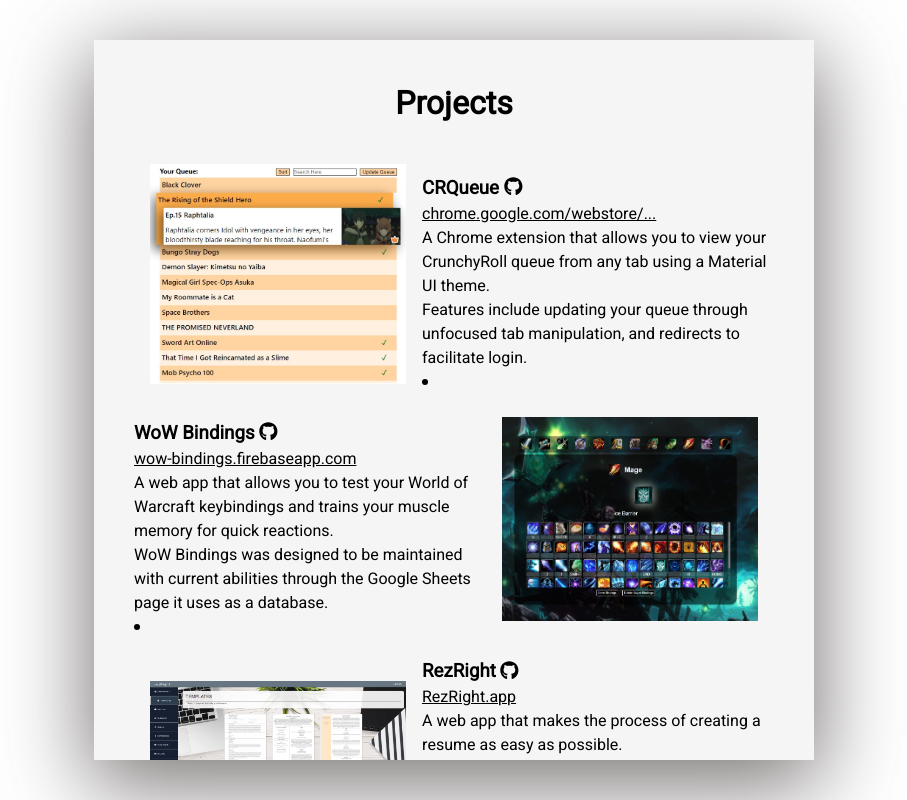
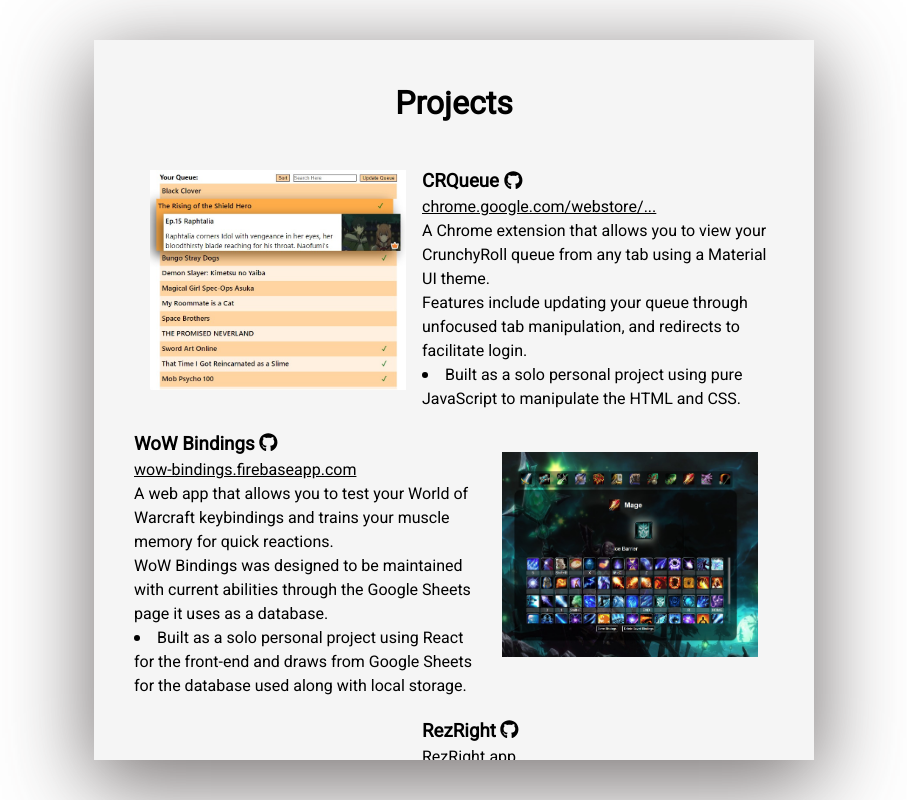
Before and after one commit to CruiseBrantley/portfolio, a React (Create React App) app: page /projects in a window 1280 px wide. Shown: the whole page, without its empty margins (186-1093 px from the left). Built offline with nearby package versions, Linux system fonts and the light colour scheme.

Commit message:
Refactored for improved json storage method

```diff
--- a/src/components/projects.js
+++ b/src/components/projects.js
@@ -52,10 +52,9 @@
 											</div>
 										);
 									})}
-									<li>{program.Span}</li>
-									{program.Contributions ? (
-										<li>{program.Contributions}</li>
-									) : null}
+									{program.HyphenArr.map((hyphen, index) => {
+										return <li key={index}>{hyphen}</li>;
+									})}
 								</div>
 								<img
 									alt=""
```
